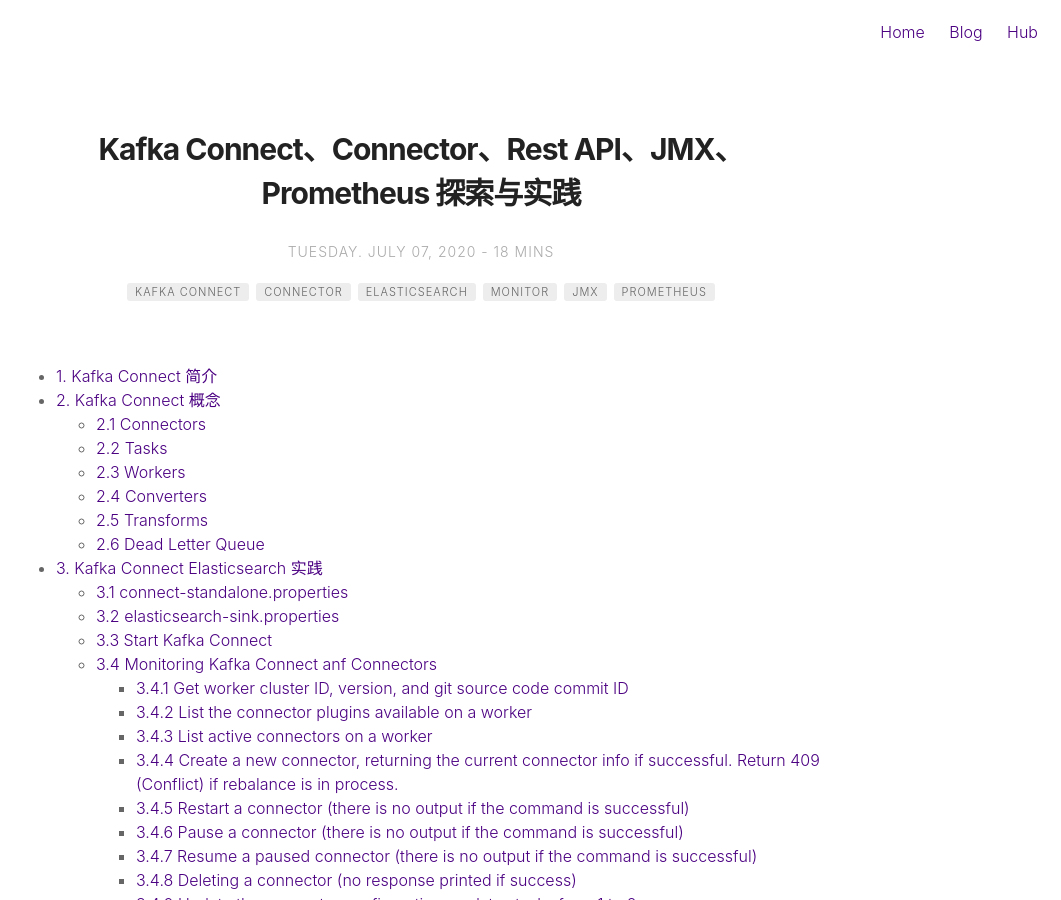
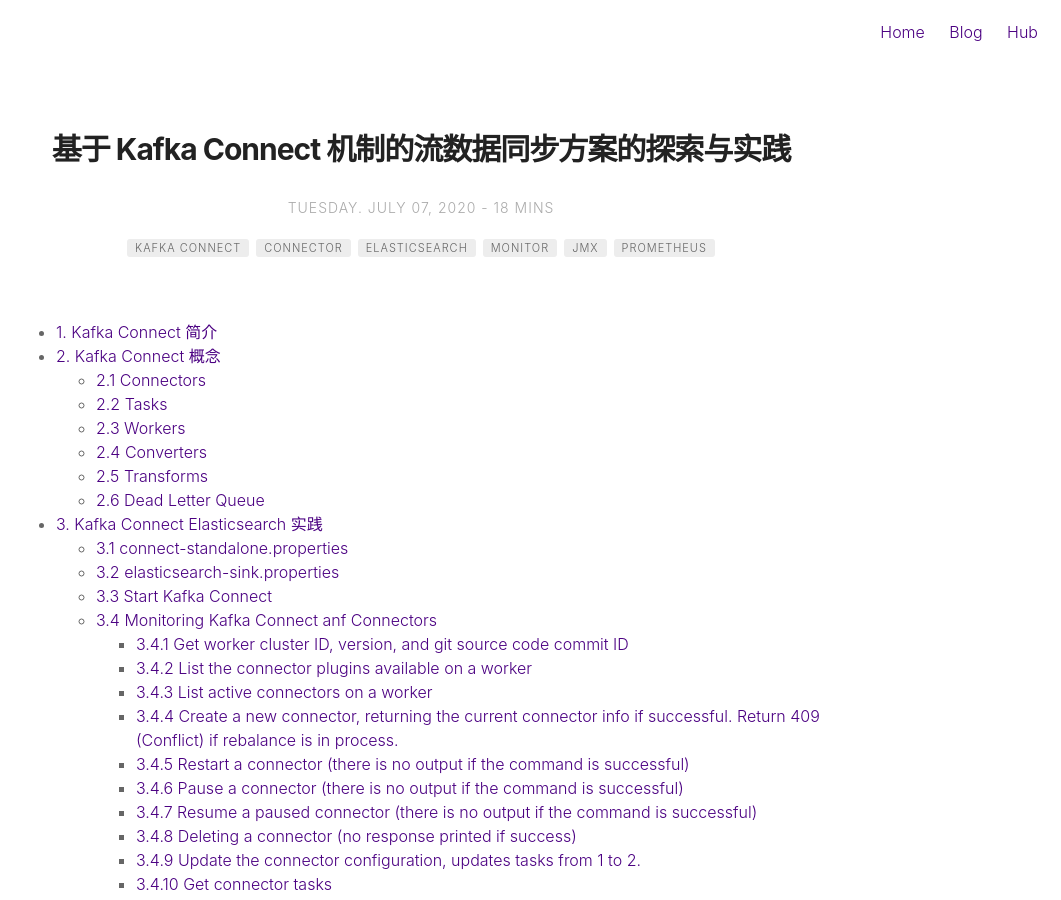
Before and after one commit to Jiangew/jiangew.github.io, a Jekyll site: the page built from _posts/2020-07-07-kafka-connect-es.md, in a window 1280 px wide and 900 px high. Shown: the whole window, without its empty margins (219-1280 px from the left). Built offline with Jekyll 4.4.1, drawn with Linux system fonts in a browser that asks for light colours; comment, search, counter and statistics services are not loaded.

Commit message:
polish name

```diff
--- a/_posts/2020-07-07-kafka-connect-es.md
+++ b/_posts/2020-07-07-kafka-connect-es.md
@@ -1,5 +1,5 @@
 ---
-title: "Kafka Connect、Connector、Rest API、JMX、Prometheus 探索与实践"
+title: "基于 Kafka Connect 机制的流数据同步方案的探索与实践"
 layout: post
 date: 2020-07-07 11:10
 image: /assets/images/base/markdown.jpg
```
